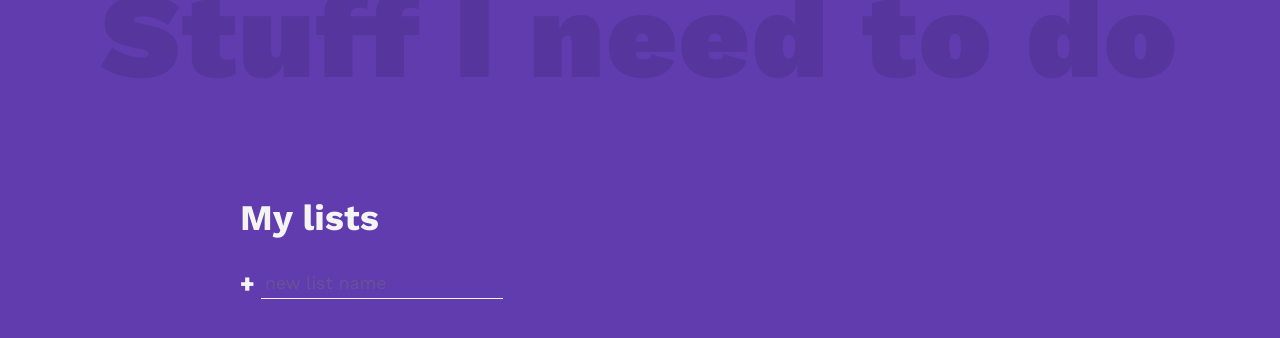
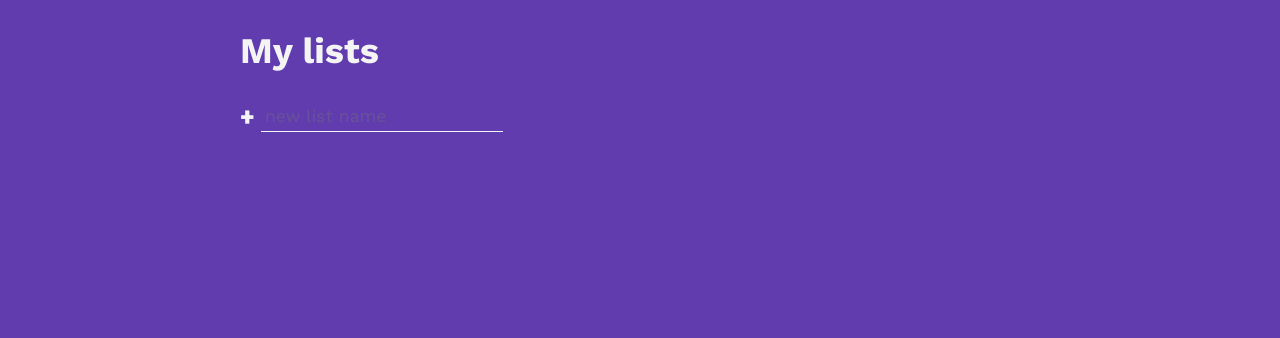
Before and after one commit to amandacot/AssignmentTracker, a website: page ack/javascript-finished/index.html in a window 1280 px wide. Drawn offline with nearby package versions, Linux system fonts and the light colour scheme.

Commit message:
Update index.html

```diff
--- a/ack/javascript-finished/index.html
+++ b/ack/javascript-finished/index.html
@@ -14,7 +14,7 @@
   </head>
 
   <body>
-    <h1 class="title">Stuff I need to do</h1>
+
 
     <div class="all-tasks">
       <h2 class="task-list-title">My lists</h2>
```
